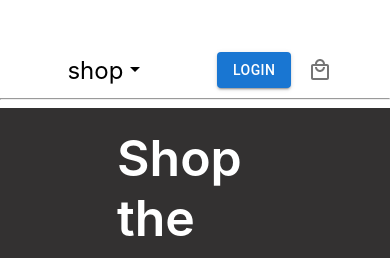
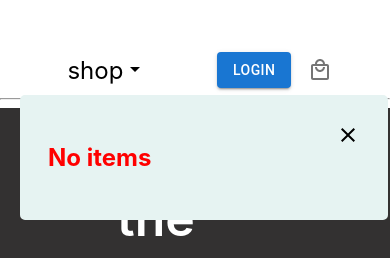
Before and after one commit to Pavan-rmes/SpKart, a React (Create React App) app in the folder spkart/: page / in a window 390 px wide. Both pictures are taken after a click on the element 320 px from the left and 70 px from the top of the page. Shown: the top 258 px of the page. Built offline with nearby package versions, Linux system fonts and the light colour scheme.

Commit message:
added functionality to cart

```diff
--- a/spkart/src/App.css
+++ b/spkart/src/App.css
@@ -90,6 +90,15 @@ p{
   border:  2px solid #ccd5ae;
   border-radius: 10px;
 }
+.closeCart{
+  float: right;
+}
+
+.cartImg{
+  width: 150px;
+  height: 200px;
+  object-fit: cover;
+}
 
 .addToCart:hover{
   background-color: rgb(56, 54, 54);
@@ -97,11 +106,12 @@ p{
   cursor: pointer;
 }
 .cart{
-  /* position: sticky; */
-  float: right;
+  width: 20%;
+  border-color: #e6f3f2;
+  border-radius: 5px;
+  margin-right: 2px;
   padding: 25px;
-  height: 50vh;
-  background-color: rgb(153, 138, 138);
+  background-color: #e6f3f2;
 }
 
 /* .catagoryImages{
@@ -111,10 +121,31 @@ p{
   column-gap:5%;
 }  */
 
+@media screen and (max-width:1200px){
+
+  .cart{
+    width: 30%;
+    margin-right: 2px;
+  }
+
+}
+@media screen and (max-width:720px){
+
+  .cart{
+    width: 40%;
+    margin-right: 2px;
+  }
+
+}
+
 @media screen and (max-width:400px){
 
   .siteName{
   display: none;
+}
+.cart{
+  width: 80%;
+  margin-right: 2px;
 }
 
 .home{
@@ -123,4 +154,8 @@ p{
 .shop{
   font-size: x-large;
 }
+.productImage{
+  width:50%;
+  height: 250px;
 }
+}
--- a/spkart/src/App.js
+++ b/spkart/src/App.js
@@ -2,47 +2,56 @@ import './App.css';
 import * as React from 'react';
 import { About } from './About';
 import { Nav } from './Nav';
+import { useContext } from 'react';
+import { createContext } from 'react';
+
+
+export const context = createContext()
 
 function App() {
-  const [cart,setcart] = React.useState(0)
+  const [cartValue,setCartValue] = React.useState([])
+  const [cart,setCart] = React.useState(0)
   const [clickCart,setClickCart]= React.useState(false)
-  console.log(clickCart)
+  const obj = {cart,setCart,cartValue,setCartValue,clickCart,setClickCart}
   return (
+    <context.Provider value={obj}>
     <div>
         <div>
-
-          <Nav cart={cart} setcart={setcart} clickCart={clickCart} setClickCart={setClickCart} />
+          <Nav />
           <hr></hr>
         </div>
         <div className="App">
 
         <About />
         <div className="products">
-          {products.map((product)=><Product content={product} cart={cart} setcart={setcart} />)}
+          {products.map((product,index)=><Product content={product} index={index} />)}
         </div>
         </div>
     </div>
+    </context.Provider>
   );
 }
 
-function Product({content,cart,setcart}){
+function Product({content,index}){
+  let {cart,setCart,cartValue,setCartValue} =useContext(context)
   const [add,setAdd] =React.useState(false)
-  console.log(content)
   let addStyle
   function addClick(){
     if(add === false){
-      setcart(cart +1)
+      setCartValue([...cartValue,{img:content.img,name:content.name,setAdd:setAdd}])
+      setCart(cart +1)
+      content.status =true
     }
-    setAdd(true)
+    setAdd(content.status)
   }
   if(add === true){
     addStyle = {cursor:"auto",backgroundColor:"gray",color:"black"}
   }
 
   return(
-    <div className="product">
+    <div key={index} className="product">
       <div style={{textAlign:"center"}}>
-        <img className="productImage" src={content.img} />
+        <img className="productImage" src={content.img} alt="#" />
       </div>
       <div className="productInfo">
         <h4 style={{fontWeight:"700",fontFamily:"Arial, Helvetica, sans-serif"}}>{content.name}</h4>
@@ -74,7 +83,8 @@ const products=
       star:"⭐⭐⭐⭐",
       sale:true,
       oldprice:"2,500",
-      price:"1,599"
+      price:"1,599",
+      status:false
     },
     {
       name:"TIMEWEAR",
@@ -82,7 +92,8 @@ const products=
       star:"⭐⭐⭐",
       sale:true,
       oldprice:"1,300",
-      price:"379"
+      price:"379",
+      status:false
     },
     {
       name:"TIMEWEAR",
@@ -90,7 +101,8 @@ const products=
       star:"⭐⭐⭐⭐",
       sale:false,
       oldprice:"1,799",
-      price:"339"
+      price:"339",
+      status:false
     },
     {
       name:"V2A",
@@ -98,7 +110,8 @@ const products=
       star:"⭐⭐⭐⭐",
       sale:true,
       oldprice:"2,490",
-      price:"660"
+      price:"660",
+      status:false
     },
     {
       name:"TIMEX",
@@ -106,7 +119,8 @@ const products=
       star:"⭐⭐⭐⭐",
       sale:false,
       oldprice:"1,595",
-      price:"1095"
+      price:"1095",
+      status:false
     },
     {
       name:"REDUX",
@@ -114,7 +128,8 @@ const products=
       star:"⭐⭐⭐⭐",
       sale:false,
       oldprice:"2,199",
-      price:"399"
+      price:"399",
+      status:false
     },
     {
       name:"TIMEX",
@@ -122,7 +137,8 @@ const products=
       star:"⭐⭐⭐⭐",
       sale:false,
       oldprice:"1,595",
-      price:"1,095"
+      price:"1,095",
+      status:false
     },
     {
       name:"Acnos",
@@ -130,6 +146,7 @@ const products=
       star:"⭐⭐⭐⭐",
       sale:true,
       oldprice:"2,499",
-      price:"399"
+      price:"399",
+      status:false
     }
   ]
--- a/spkart/src/Nav.js
+++ b/spkart/src/Nav.js
@@ -3,19 +3,23 @@ import Badge from '@mui/material/Badge';
 import LocalMallOutlinedIcon from '@mui/icons-material/LocalMallOutlined';
 import { Catgory } from './Catgory';
 import IconButton from '@mui/material/IconButton';
-import Box from '@mui/material/Box';
-import SwipeableDrawer from '@mui/material/SwipeableDrawer';
 import Button from '@mui/material/Button';
-import List from '@mui/material/List';
-import Divider from '@mui/material/Divider';
-import ListItem from '@mui/material/ListItem';
-import ListItemIcon from '@mui/material/ListItemIcon';
-import ListItemText from '@mui/material/ListItemText';
-import InboxIcon from '@mui/icons-material/MoveToInbox';
-import MailIcon from '@mui/icons-material/Mail';
+import {context} from "./App"
+import { useContext } from "react";
+import CloseIcon from '@mui/icons-material/Close';
 
-export function Nav({cart,setcart,clickCart,setClickCart}) {
+
+export function Nav() {
+  let {cart,setCart,clickCart,setClickCart,cartValue,setCartValue} = useContext(context)
+  console.log(cartValue)
+  function delItem(index){
+    console.log(cart)
+    cartValue[index].setAdd(false)
+    setCartValue(cartValue.filter((item,id)=> id !==index))
+  }
+
   return (
+    <div>
         <div className="navBar">
         <div>
           <p className="siteName">SpKart</p>
@@ -38,5 +42,20 @@ export function Nav({cart,setcart,clickCart,setClickCart}) {
         </IconButton>
         </div>
       </div>
+      <dialog className="cart" open={clickCart===true?"open":false} >
+        <CloseIcon onClick={()=>setClickCart(false)} className="closeCart" />
+        {cartValue.length ===0 ? <h2 style={{color:"red"}}>No items</h2>:cartValue.map((item,index)=>{
+          return(
+            <div style={{margin:"20px"}}  key={index}>
+              <img className="cartImg" src={item.img} alt="#" />
+              <div style={{marginLeft:"10%"}}>
+                <p>{item.name}</p>
+                <Button onClick={()=>{setCart(cart-1); delItem(index)}} variant="contained" color="error">Remove</Button>
+              </div>
+            </div>
+          )
+        })}
+      </dialog>
+    </div>
   );
 }
```
Lines whose indentation alone changed are shown as unchanged.
